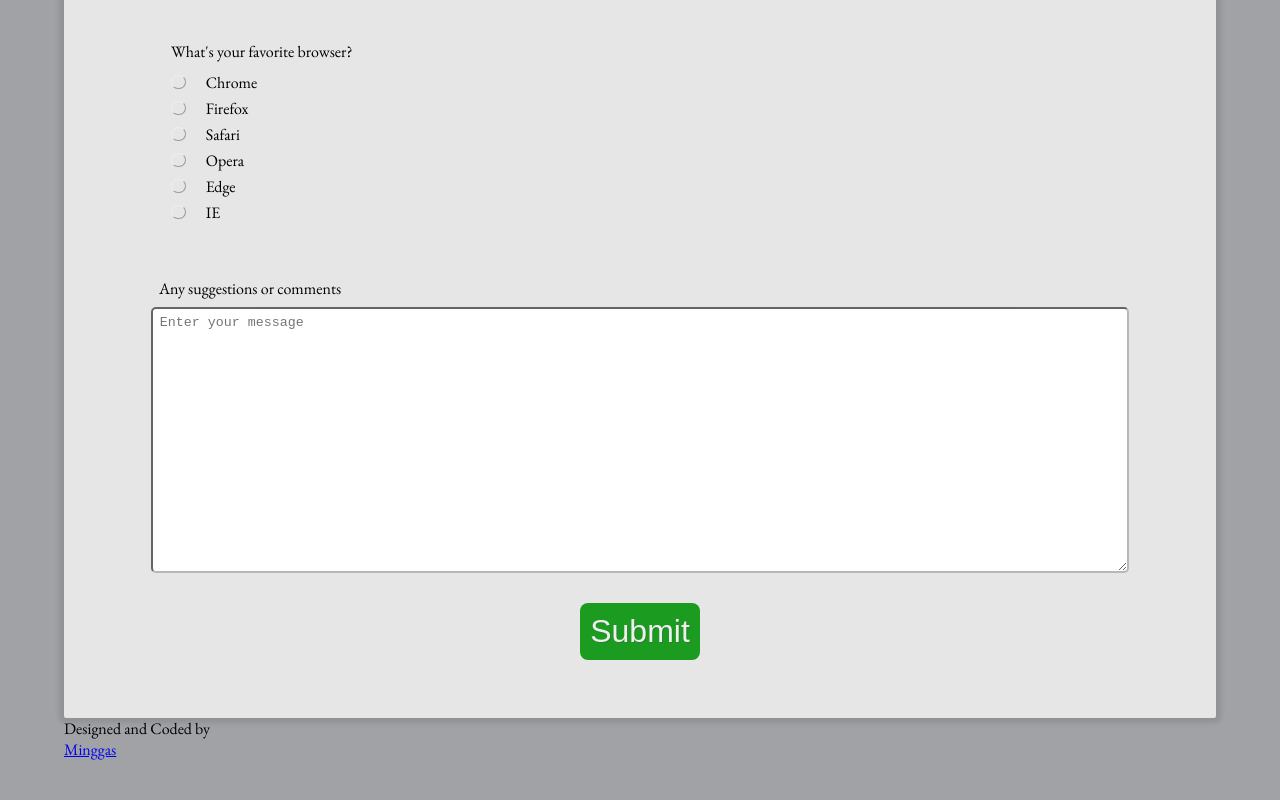
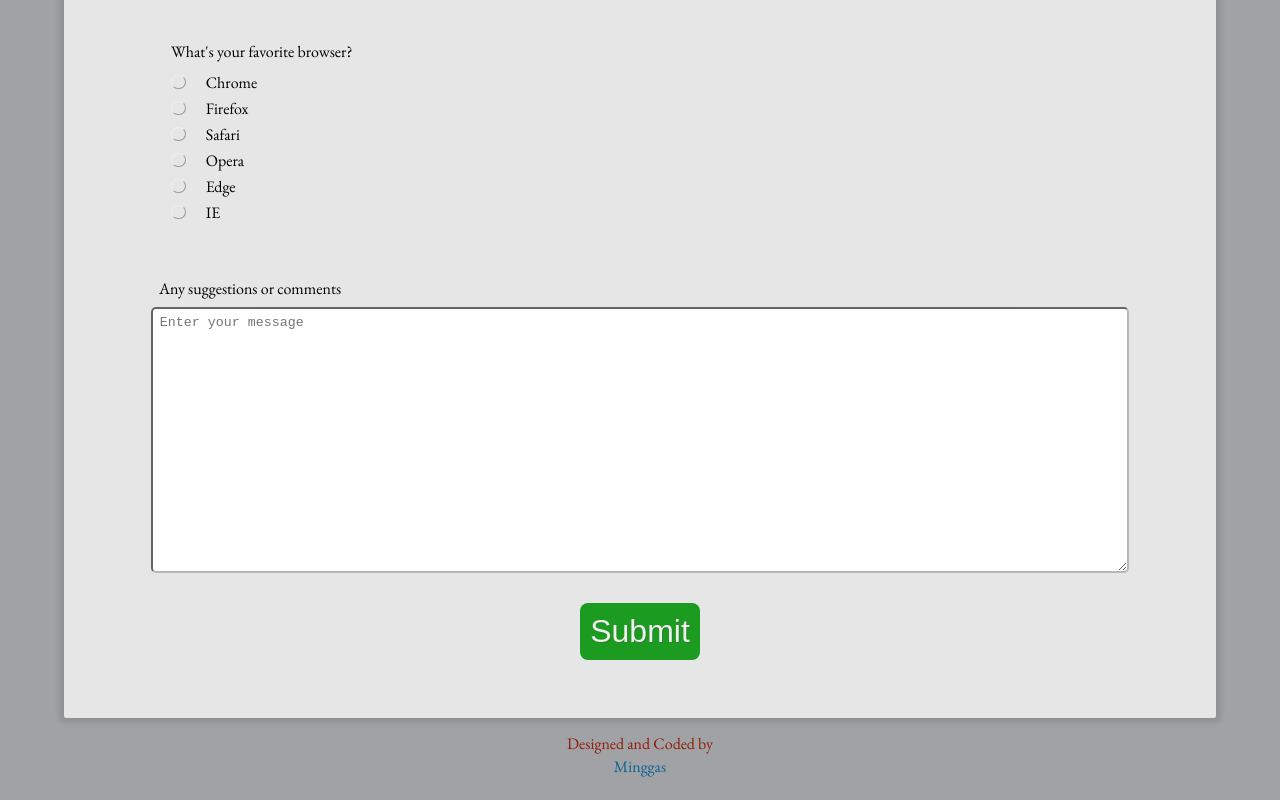
Before and after one commit to minggas/fcc-survey-form, a plain HTML site: page index.html in a window 1280 px wide. Shown: the part 1227-2027 px from the top of the page. Drawn offline with nearby package versions, Linux system fonts and the light colour scheme.

Commit message:
add footer style

```diff
--- a/css/style.css
+++ b/css/style.css
@@ -163,6 +163,19 @@ textarea {
 #submit:active {
   transform: translateY(10px);
 }
+
+.author {
+  text-align: center;
+  margin-top: 15px;
+  font-size: 16px;
+  color: #911c08;
+}
+.author a {
+  text-decoration: none;
+  color: #086391;
+  line-height: 26px;
+}
+
 @media screen and (max-width: 500px) {
   .row {
     flex-direction: column;
```
